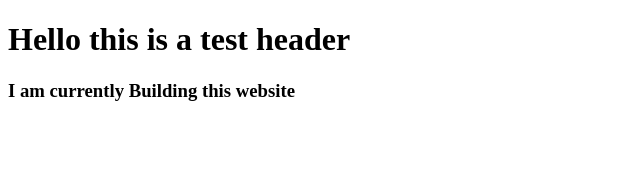
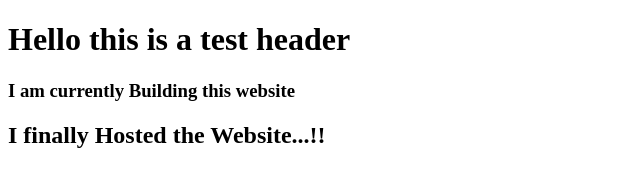
Before and after one commit to mashfikur/demo.io, a plain HTML site: page index.html in a window 1280 px wide. Shown: the whole page, without its empty margins (0-640 px from the left). Drawn offline with Linux system fonts and the light colour scheme.

Commit message:
Update index.html

```diff
--- a/index.html
+++ b/index.html
@@ -9,5 +9,7 @@
 <body>
     <h1>Hello this is  a test header</h1>
     <h3>I am currently Building this website<h3>
+
+        <h2>I finally Hosted the Website...!!<h2>
 </body>
 </html>
```
